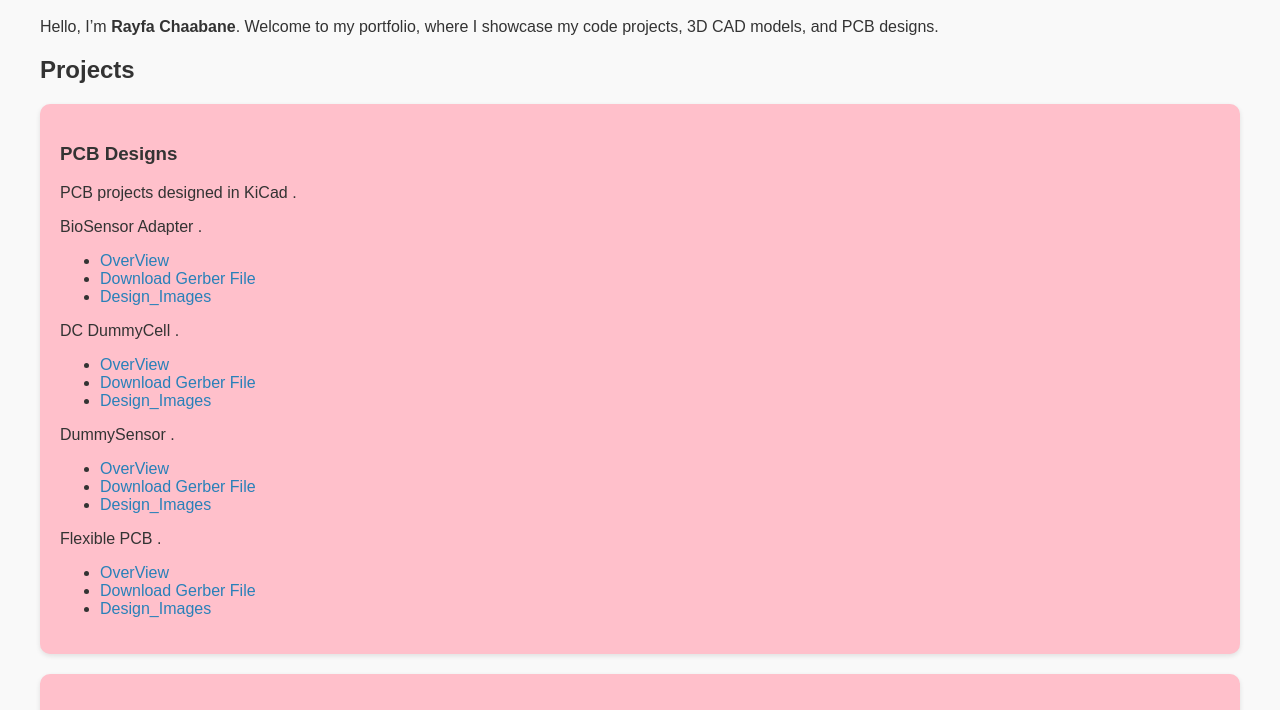
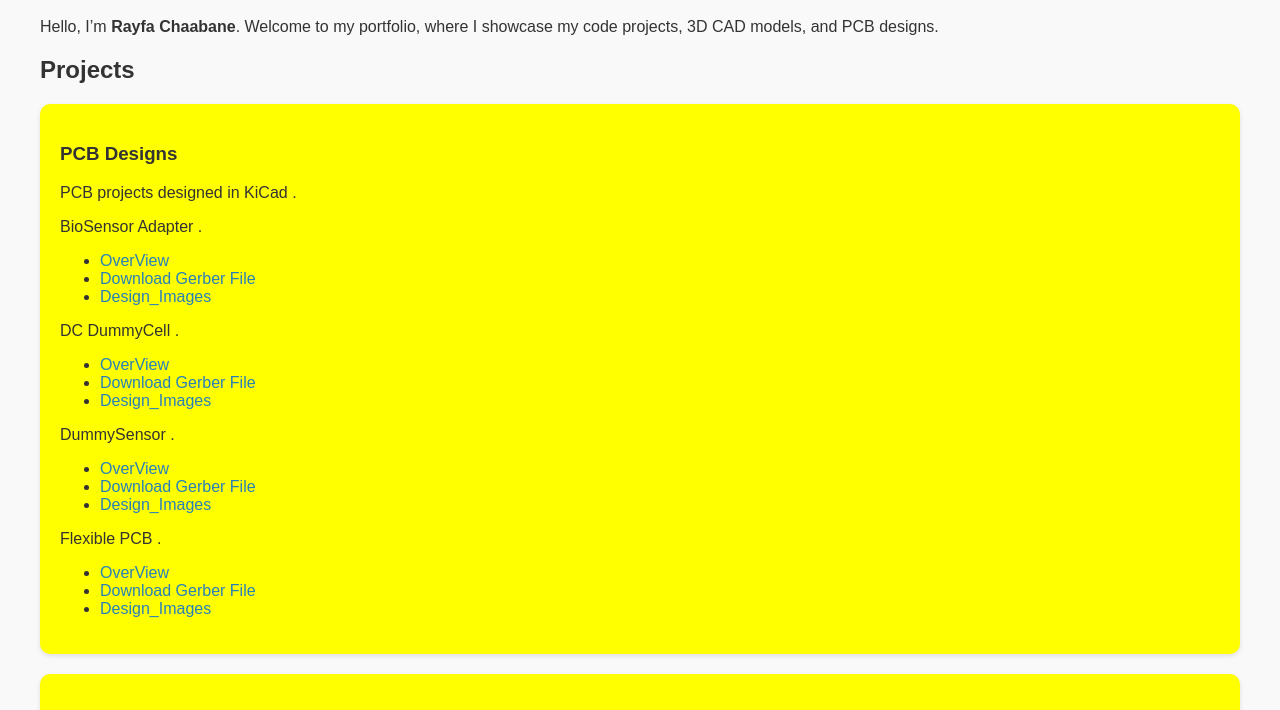
Before and after one commit to Chaabane-Rayfa/Chaabane-Rayfa.github.io, a plain HTML site: page index.html in a window 1280 px wide. Shown: the part 80-790 px from the top of the page. Drawn offline with Linux system fonts and the light colour scheme.

Commit message:
Update index.html

```diff
--- a/index.html
+++ b/index.html
@@ -15,7 +15,7 @@
       color: #2c3e50;
     }
     .Projects {
-      background: Pink;
+      background: Yellow;
       padding: 20px;
       margin: 20px 0;
       border-radius: 10px;
```
